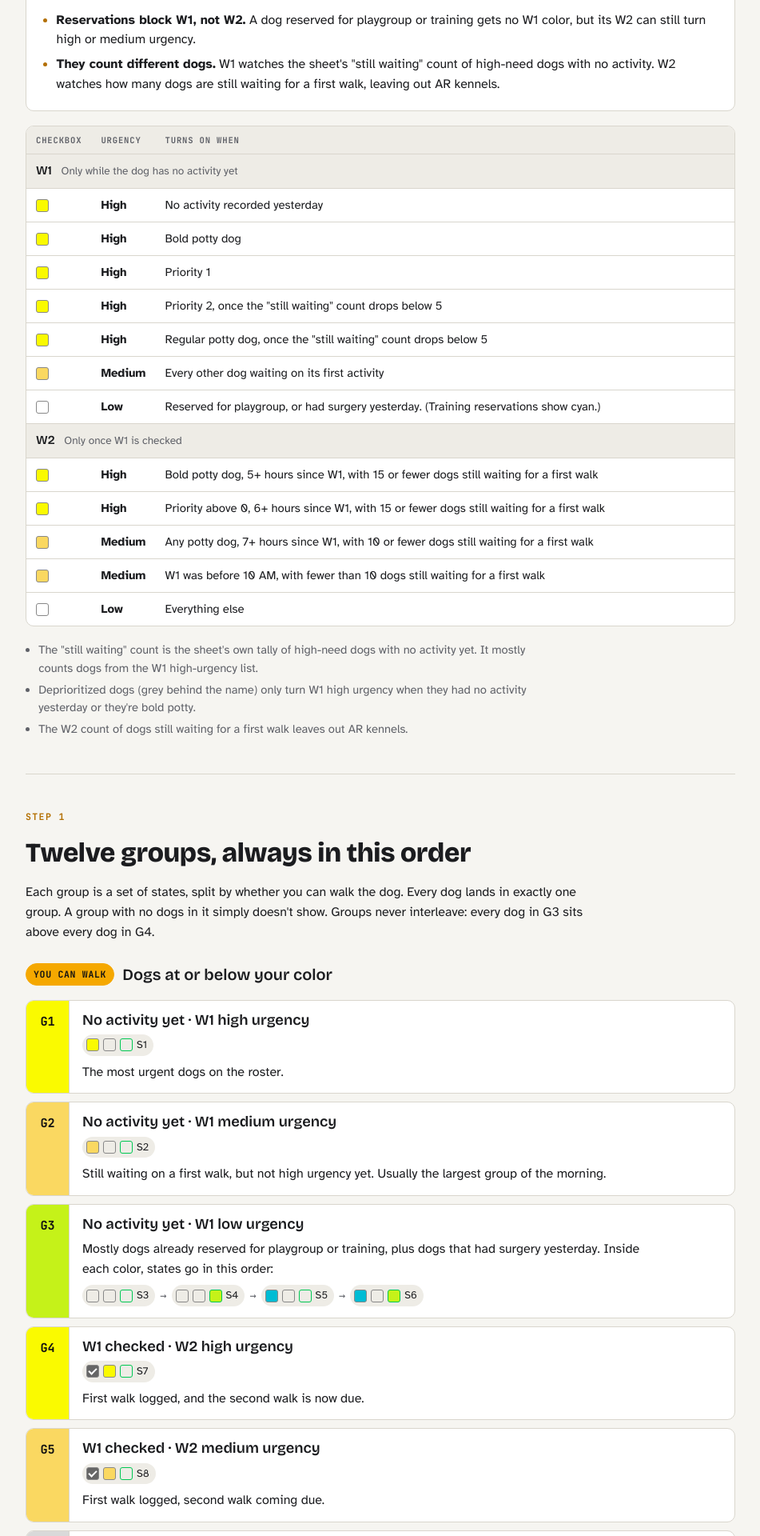
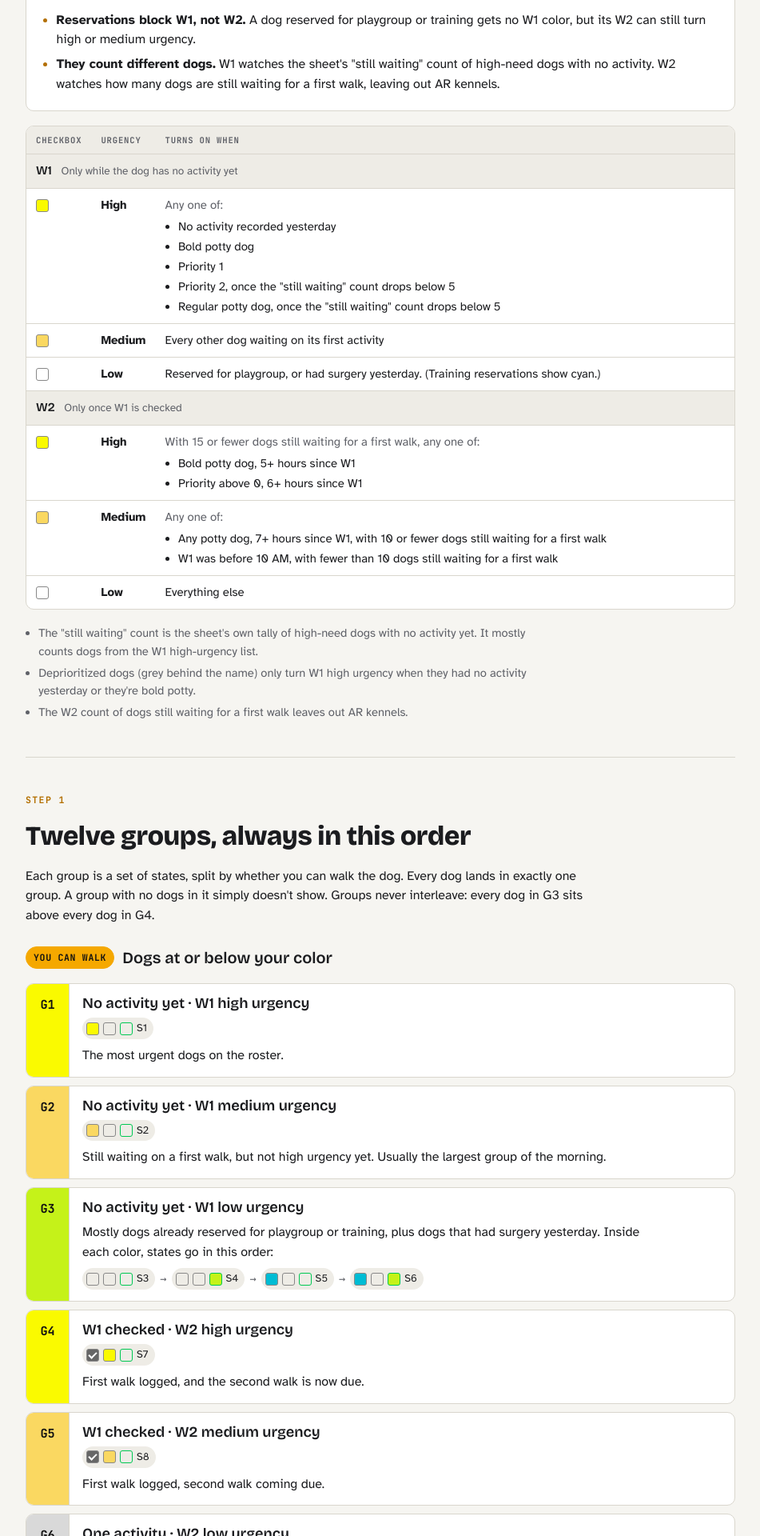
Before and after one commit to kirbsauce/dog-walker-assistant-docs, a Jekyll site: the page walk_order.html, which Jekyll copies as it is, in a window 1280 px wide. Shown: the part 2681-4601 px from the top of the page at 80% size, without its empty margins (164-1115 px from the left). Built offline with Jekyll 4.4.1, drawn with Linux system fonts in a browser that asks for light colours.

Commit message:
Collapse the urgency table to one row per checkbox and level
Merge rows with the same checkbox and urgency, listing their triggers
in the "Turns on when" cell, and pull the shared W2 high-urgency
waiting-count condition into the row's lead-in.

Co-Authored-By: Claude Opus 5.5 <noreply@anthropic.com>
Claude-Session: https://claude.ai/code/session_01Gn98H5icQkvFvkCZpGcr4i

```diff
--- a/walk_order.html
+++ b/walk_order.html
@@ -208,6 +208,8 @@ header.top { padding-block: 36px 28px; display: grid; gap: 16px; }
 .stable .ck { white-space: nowrap; width: 1%; }
 .stable .ck .cb { margin-right: 3px; }
 .stable .lvl { white-space: nowrap; width: 1%; font-weight: 700; }
+.stable td ul { margin: 4px 0 0; padding-left: 1.1em; display: grid; gap: 2px; }
+.stable td .lead { color: var(--muted); }
 .stable .bandnote { font-family: var(--body); font-weight: 400; font-size: 0.85rem; color: var(--muted); margin-left: 8px; }
 @media (max-width: 520px) { .stable th, .stable td { padding: 8px; } }
 
@@ -413,18 +415,12 @@ img { max-width: 100%; }
     <thead><tr><th scope="col">Checkbox</th><th scope="col">Urgency</th><th scope="col">Turns on when</th></tr></thead>
     <tbody>
       <tr class="band"><th colspan="3" scope="rowgroup">W1 <span class="bandnote">Only while the dog has no activity yet</span></th></tr>
-      <tr><td class="ck"><i class="cb y"></i></td><th scope="row" class="lvl">High</th><td>No activity recorded yesterday</td></tr>
-      <tr><td class="ck"><i class="cb y"></i></td><th scope="row" class="lvl">High</th><td>Bold potty dog</td></tr>
-      <tr><td class="ck"><i class="cb y"></i></td><th scope="row" class="lvl">High</th><td>Priority 1</td></tr>
-      <tr><td class="ck"><i class="cb y"></i></td><th scope="row" class="lvl">High</th><td>Priority 2, once the "still waiting" count drops below 5</td></tr>
-      <tr><td class="ck"><i class="cb y"></i></td><th scope="row" class="lvl">High</th><td>Regular potty dog, once the "still waiting" count drops below 5</td></tr>
+      <tr><td class="ck"><i class="cb y"></i></td><th scope="row" class="lvl">High</th><td><span class="lead">Any one of:</span><ul><li>No activity recorded yesterday</li><li>Bold potty dog</li><li>Priority 1</li><li>Priority 2, once the "still waiting" count drops below 5</li><li>Regular potty dog, once the "still waiting" count drops below 5</li></ul></td></tr>
       <tr><td class="ck"><i class="cb a"></i></td><th scope="row" class="lvl">Medium</th><td>Every other dog waiting on its first activity</td></tr>
       <tr><td class="ck"><i class="cb"></i></td><th scope="row" class="lvl">Low</th><td>Reserved for playgroup, or had surgery yesterday. (Training reservations show cyan.)</td></tr>
       <tr class="band"><th colspan="3" scope="rowgroup">W2 <span class="bandnote">Only once W1 is checked</span></th></tr>
-      <tr><td class="ck"><i class="cb y"></i></td><th scope="row" class="lvl">High</th><td>Bold potty dog, 5+ hours since W1, with 15 or fewer dogs still waiting for a first walk</td></tr>
-      <tr><td class="ck"><i class="cb y"></i></td><th scope="row" class="lvl">High</th><td>Priority above 0, 6+ hours since W1, with 15 or fewer dogs still waiting for a first walk</td></tr>
-      <tr><td class="ck"><i class="cb a"></i></td><th scope="row" class="lvl">Medium</th><td>Any potty dog, 7+ hours since W1, with 10 or fewer dogs still waiting for a first walk</td></tr>
-      <tr><td class="ck"><i class="cb a"></i></td><th scope="row" class="lvl">Medium</th><td>W1 was before 10 AM, with fewer than 10 dogs still waiting for a first walk</td></tr>
+      <tr><td class="ck"><i class="cb y"></i></td><th scope="row" class="lvl">High</th><td><span class="lead">With 15 or fewer dogs still waiting for a first walk, any one of:</span><ul><li>Bold potty dog, 5+ hours since W1</li><li>Priority above 0, 6+ hours since W1</li></ul></td></tr>
+      <tr><td class="ck"><i class="cb a"></i></td><th scope="row" class="lvl">Medium</th><td><span class="lead">Any one of:</span><ul><li>Any potty dog, 7+ hours since W1, with 10 or fewer dogs still waiting for a first walk</li><li>W1 was before 10 AM, with fewer than 10 dogs still waiting for a first walk</li></ul></td></tr>
       <tr><td class="ck"><i class="cb"></i></td><th scope="row" class="lvl">Low</th><td>Everything else</td></tr>
     </tbody>
   </table>
```
